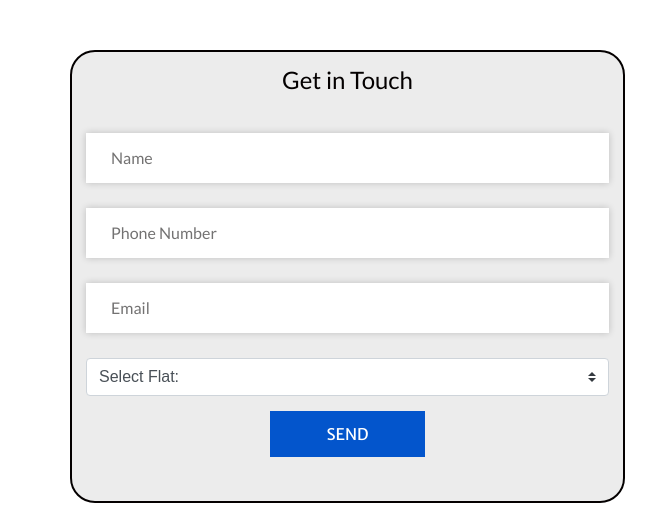
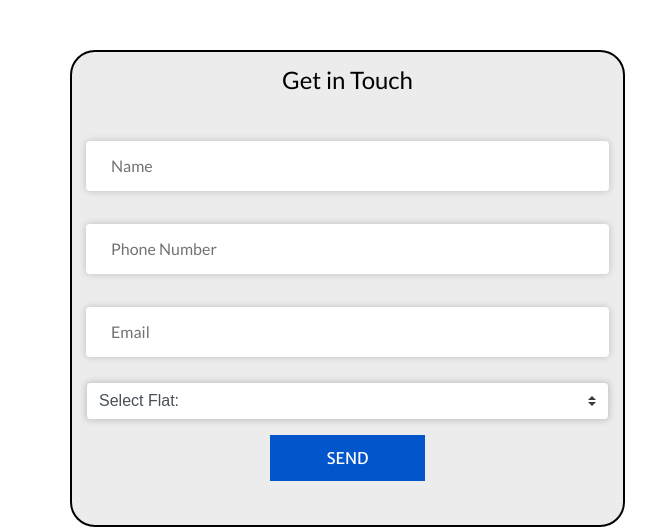
Before and after one commit to Premraj01/avaanti-website, a plain HTML site: page index.html in a window 1280 px wide. Shown: the part 3640-4169 px from the top of the page, 0-650 px from the left. Drawn offline with nearby package versions, Linux system fonts and the light colour scheme; some packages are replaced by stand-ins of ours; grey boxes are pictures that could not be loaded.

Commit message:
[PT]:ui changes for form

```diff
--- a/css/style.css
+++ b/css/style.css
@@ -4,6 +4,16 @@ body {
   color: #040000;
 }
 
+.contact_form input{
+    width: 100%;
+    color: white;
+    padding: 14px 20px;
+    margin: 8px 0;
+    border: none;
+    border-radius: 4px;
+    cursor: pointer;
+
+}
 .form-section{
   /* border:solid 1px black;
   padding: 2rem;
@@ -19,6 +29,7 @@ body {
 .custom-select {
   position: relative;
   font-family: Arial;
+  box-shadow:0 0 7px 0 rgba(0, 0, 0, 0.2)
 }
 
 .custom-select select {
```
